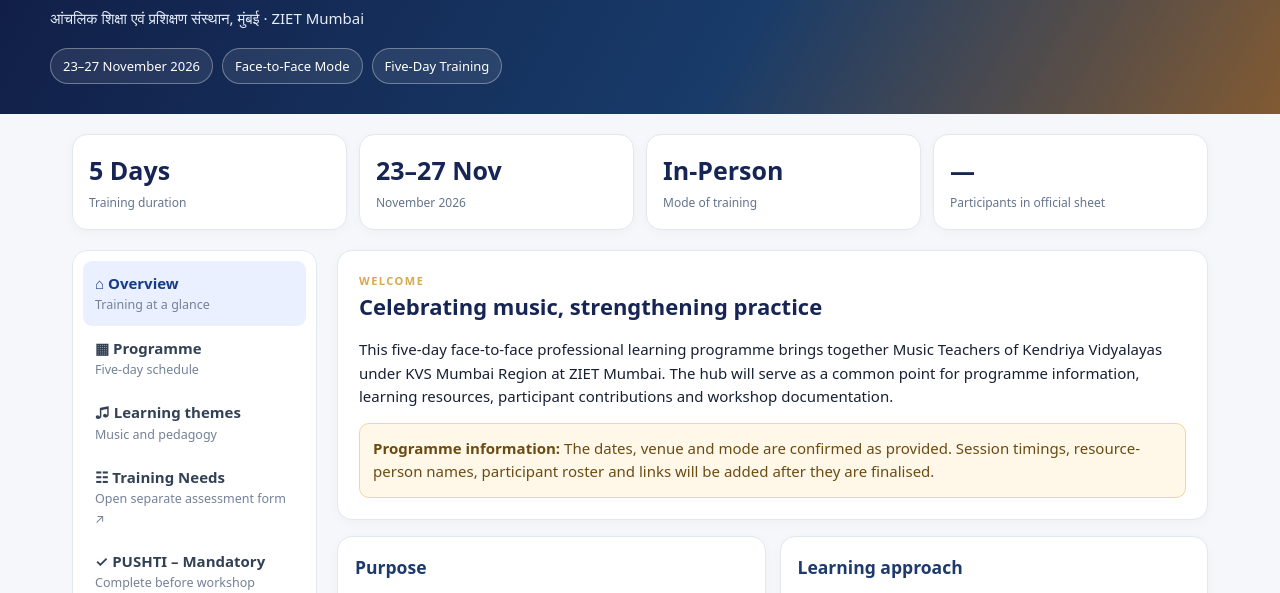
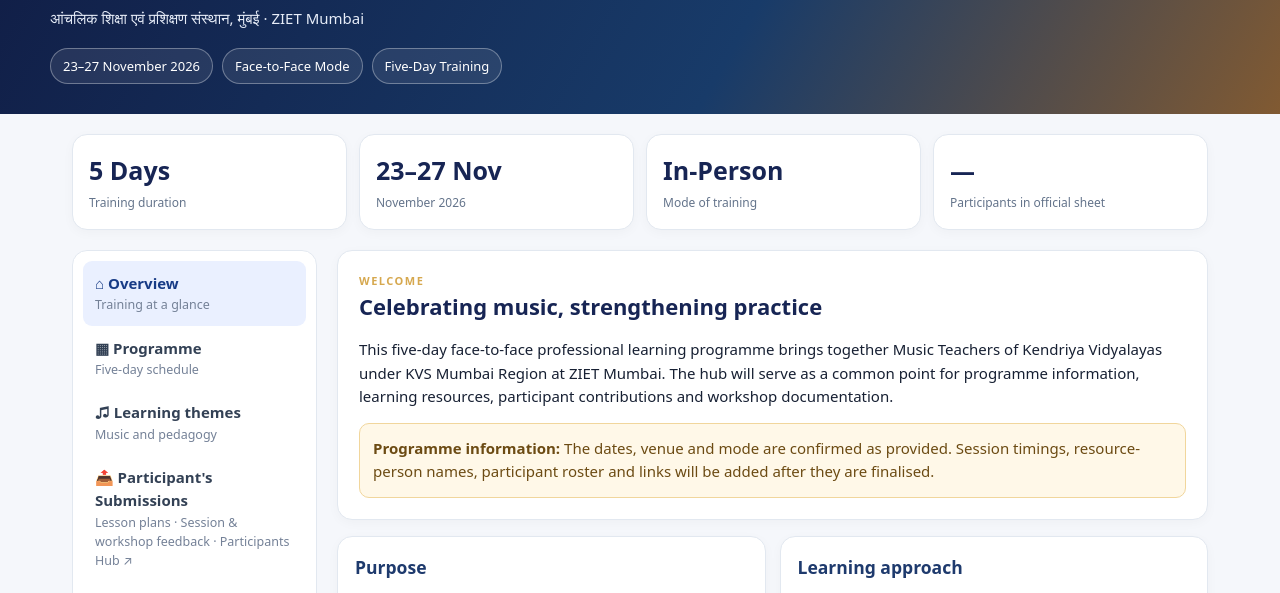
Before and after one commit to taprimaryzietmumbai-kjrd/KVS-MUMBAI-MUSIC-TEACHERS-TRAINING-2026, a plain HTML site: page index.html in a window 1280 px wide. Shown: the part 200-793 px from the top of the page. Drawn offline with Linux system fonts and the light colour scheme.

Commit message:
Add Participant's Submissions dashboard link

```diff
--- a/index.html
+++ b/index.html
@@ -28,6 +28,7 @@
 <button class="nav active" data-section="overview">⌂ Overview<small>Training at a glance</small></button>
 <button class="nav" data-section="programme">▦ Programme<small>Five-day schedule</small></button>
 <button class="nav" data-section="learning">♫ Learning themes<small>Music and pedagogy</small></button>
+<a class="nav" href="submissions.html" target="_blank" rel="noopener noreferrer" style="display:block;text-decoration:none">📤 Participant's Submissions<small>Lesson plans · Session & workshop feedback · Participants Hub ↗</small></a>
 <a class="nav" href="training-needs.html" target="_blank" rel="noopener" style="display:block;text-decoration:none">☷ Training Needs<small>Open separate assessment form ↗</small></a>
 <a class="nav" href="https://taprimaryzietmumbai-kjrd.github.io/PUSHTI/" target="_blank" rel="noopener noreferrer" style="display:block;text-decoration:none">✓ PUSHTI – Mandatory<small>Complete before workshop commencement · CPD prerequisite ↗</small></a>
 <button class="nav" type="button" data-section="verify" onclick="showSection('verify')">✓ Verify profile<small>Employee Code + DOB + DOJ</small></button>
```
